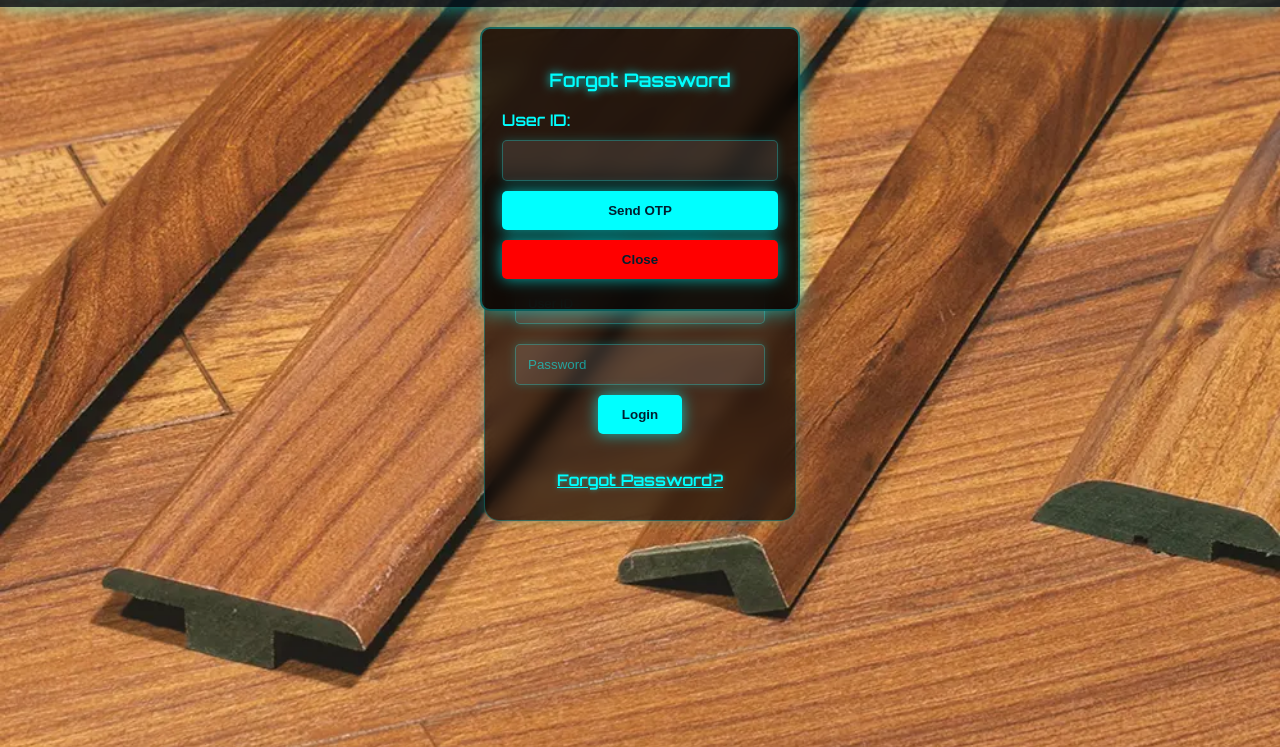
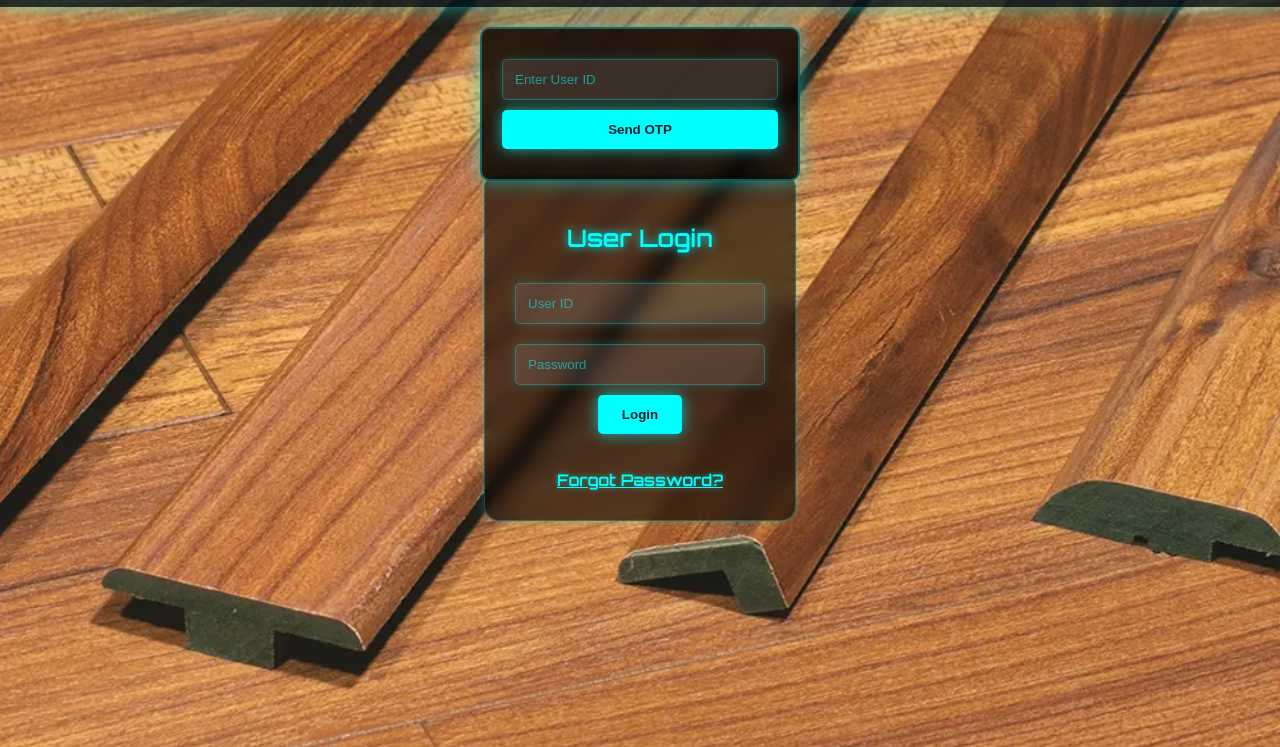
Before and after one commit to atharva1010/easytesa, a website: page public/index.html in a window 1280 px wide. Both pictures are taken after a click on the link "Forgot Password?". Shown: the part 53-800 px from the top of the page. Drawn offline with Linux system fonts and the light colour scheme; files that its build step writes are made by us from their sources; files whose address does not match are found by name.

Commit message:
Update index.html

```diff
--- a/public/index.html
+++ b/public/index.html
@@ -198,30 +198,21 @@
   </form>
 
   <!-- Forgot Password Modal -->
-  <div id="forgotPasswordModal">
-    <h3>Forgot Password</h3>
-
+ <!-- Modal Steps -->
+<div id="forgotPasswordModal" style="display: none;">
   <div id="step1">
-      <label>User ID:</label>
-      <input type="text" id="fpUserId">
+    <input id="fpUserId" placeholder="Enter User ID" />
     <button onclick="sendOTP()">Send OTP</button>
   </div>
-
-    <div id="step2" style="display:none;">
-      <label>Enter OTP:</label>
-      <input type="text" id="fpOTP">
+  <div id="step2" style="display: none;">
+    <input id="fpOTP" placeholder="Enter OTP" />
     <button onclick="verifyOTP()">Verify OTP</button>
   </div>
-
-    <div id="step3" style="display:none;">
-      <label>New Password:</label>
-      <input type="password" id="fpNewPassword">
+  <div id="step3" style="display: none;">
+    <input id="fpNewPassword" type="password" placeholder="New Password" />
     <button onclick="updatePassword()">Update Password</button>
   </div>
-
-    <button onclick="closeForgotModal()" style="background:red;">Close</button>
 </div>
-
   <script>
     // Handle both form submission and Enter key press
     document.getElementById("loginForm").addEventListener("submit", handleLogin);
```
Lines whose indentation alone changed are shown as unchanged.
